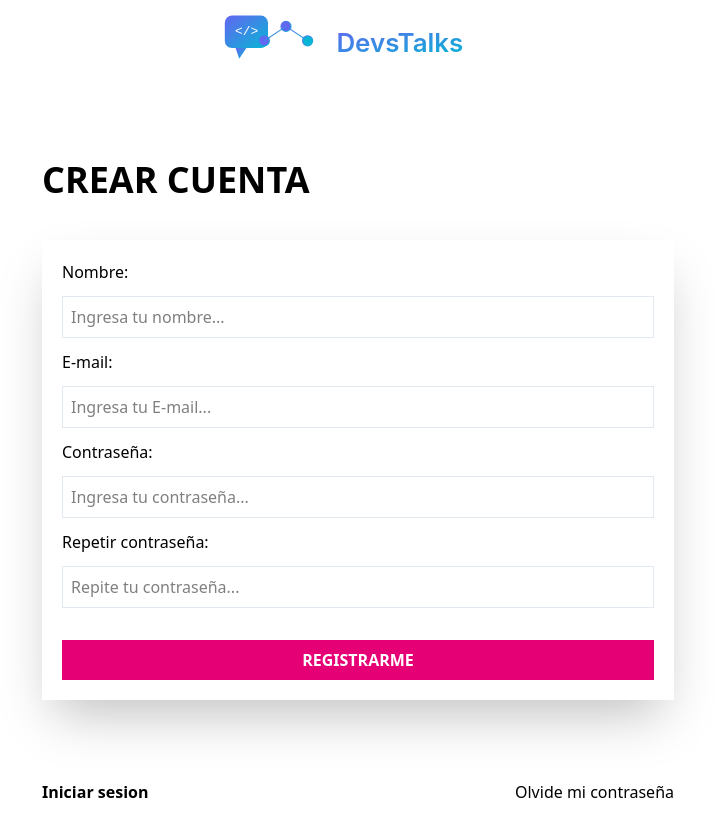
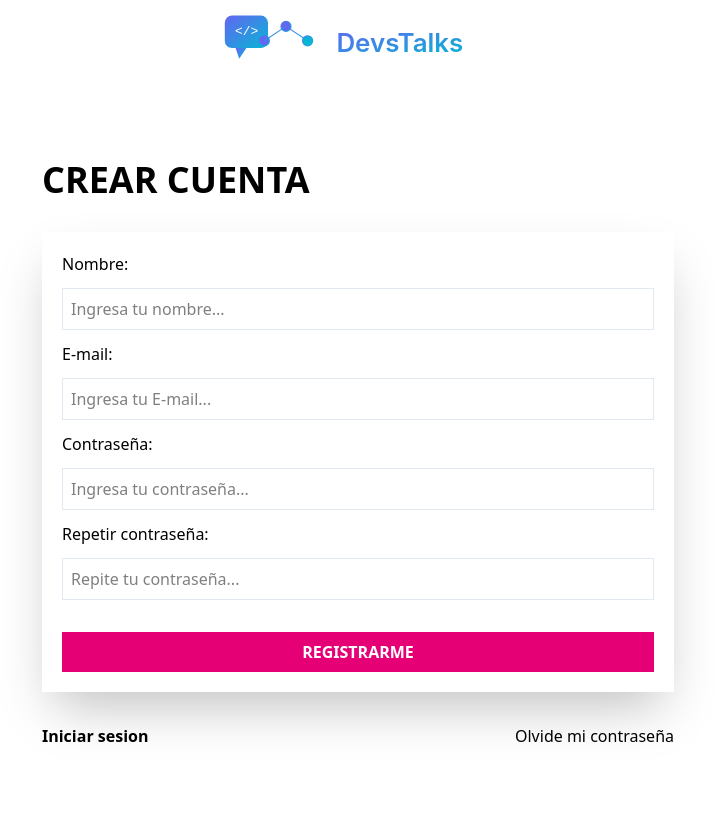
Before and after one commit to Mvillegas18/devtalks---Nextjs, a Next.js app: page /auth/register in a window 1280 px wide. Shown: the top 836 px of the page, without its empty margins (282-997 px from the left). After the commit the page ends 812 px from the top, so only its background shows below. Built offline with nearby package versions, Linux system fonts and the light colour scheme.

Commit message:
refactor spacing in navigation and form components for consistency

```diff
--- a/app/auth/forgot-password/page.tsx
+++ b/app/auth/forgot-password/page.tsx
@@ -14,7 +14,7 @@ export default function ForgotPasswordPage() {
 			<Heading>Recupera tu contraseña</Heading>
 			<ForgotPasswordForm />
 
-			<nav className="mt-20 flex justify-between">
+			<nav className="mt-8 flex justify-between">
 				<Link href="/auth/login" className="font-bold">
 					Iniciar sesion
 				</Link>
--- a/app/auth/login/page.tsx
+++ b/app/auth/login/page.tsx
@@ -15,7 +15,7 @@ export default function LoginPage() {
 
 			<LoginForm />
 
-			<nav className="mt-20 flex justify-between">
+			<nav className="mt-8 flex justify-between">
 				<Link href="/auth/register" className="font-bold">
 					Crear cuenta
 				</Link>
--- a/app/auth/register/page.tsx
+++ b/app/auth/register/page.tsx
@@ -15,7 +15,7 @@ export default function RegisterPage() {
 
 			<RegisterForm />
 
-			<nav className="mt-20 flex justify-between">
+			<nav className="mt-8 flex justify-between">
 				<Link href="/auth/login" className="font-bold">
 					Iniciar sesion
 				</Link>
--- a/src/shared/components/forms/Form.tsx
+++ b/src/shared/components/forms/Form.tsx
@@ -8,7 +8,7 @@ export function Form(props: Props) {
 
 	return (
 		<form
-			className={clsx('mt-10 space-y-3 p-5 shadow-2xl', className)}
+			className={clsx('mt-8 space-y-3 p-5 shadow-2xl', className)}
 			{...props}>
 			{children}
 		</form>
```
